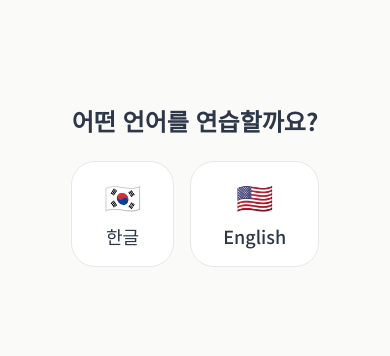
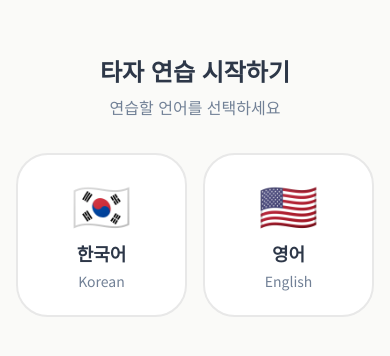
Before and after one commit to cho-y-j/taja, a Next.js app: page /learn in a window 390 px wide. Shown: the part 236-592 px from the top of the page. Built offline with nearby package versions, Linux system fonts and the light colour scheme; no server answers.

Commit message:
fix: 언어 선택 UI 개선 - 동일한 크기, 더 나은 디자인
- 버튼 크기 통일 (grid 레이아웃)
- 한국어/영어 라벨 + 영문 서브라벨 추가
- 모바일 패딩 추가
- hover 효과 개선

Co-Authored-By: Claude Opus 4.5 <noreply@anthropic.com>

```diff
--- a/src/app/learn/page.tsx
+++ b/src/app/learn/page.tsx
@@ -48,25 +48,30 @@ export default function LearnPage() {
   // 언어가 선택되지 않았다면 언어 선택 화면 표시
   if (!language) {
     return (
-      <div className="min-h-screen flex items-center justify-center bg-[var(--color-background)]">
-        <div className="text-center">
-          <h1 className="text-2xl font-bold text-[var(--color-text)] mb-6">
-            어떤 언어를 연습할까요?
+      <div className="min-h-screen flex items-center justify-center bg-[var(--color-background)] px-4">
+        <div className="text-center w-full max-w-md">
+          <h1 className="text-2xl font-bold text-[var(--color-text)] mb-2">
+            타자 연습 시작하기
           </h1>
-          <div className="flex gap-4 justify-center">
+          <p className="text-[var(--color-text-muted)] mb-8">
+            연습할 언어를 선택하세요
+          </p>
+          <div className="grid grid-cols-2 gap-4">
             <button
               onClick={() => useThemeStore.getState().setLanguage('ko')}
-              className="px-8 py-4 bg-[var(--color-surface)] rounded-xl border border-[var(--color-border)] hover:border-[var(--color-primary)] transition-all"
+              className="flex flex-col items-center justify-center p-6 bg-[var(--color-surface)] rounded-2xl border-2 border-[var(--color-border)] hover:border-[var(--color-primary)] hover:bg-[var(--color-surface-hover)] transition-all"
             >
-              <span className="text-3xl mb-2 block">🇰🇷</span>
-              <span className="text-lg font-medium text-[var(--color-text)]">한글</span>
+              <span className="text-5xl mb-3">🇰🇷</span>
+              <span className="text-lg font-semibold text-[var(--color-text)]">한국어</span>
+              <span className="text-sm text-[var(--color-text-muted)] mt-1">Korean</span>
             </button>
             <button
               onClick={() => useThemeStore.getState().setLanguage('en')}
-              className="px-8 py-4 bg-[var(--color-surface)] rounded-xl border border-[var(--color-border)] hover:border-[var(--color-primary)] transition-all"
+              className="flex flex-col items-center justify-center p-6 bg-[var(--color-surface)] rounded-2xl border-2 border-[var(--color-border)] hover:border-[var(--color-primary)] hover:bg-[var(--color-surface-hover)] transition-all"
             >
-              <span className="text-3xl mb-2 block">🇺🇸</span>
-              <span className="text-lg font-medium text-[var(--color-text)]">English</span>
+              <span className="text-5xl mb-3">🇺🇸</span>
+              <span className="text-lg font-semibold text-[var(--color-text)]">영어</span>
+              <span className="text-sm text-[var(--color-text-muted)] mt-1">English</span>
             </button>
           </div>
         </div>
```
